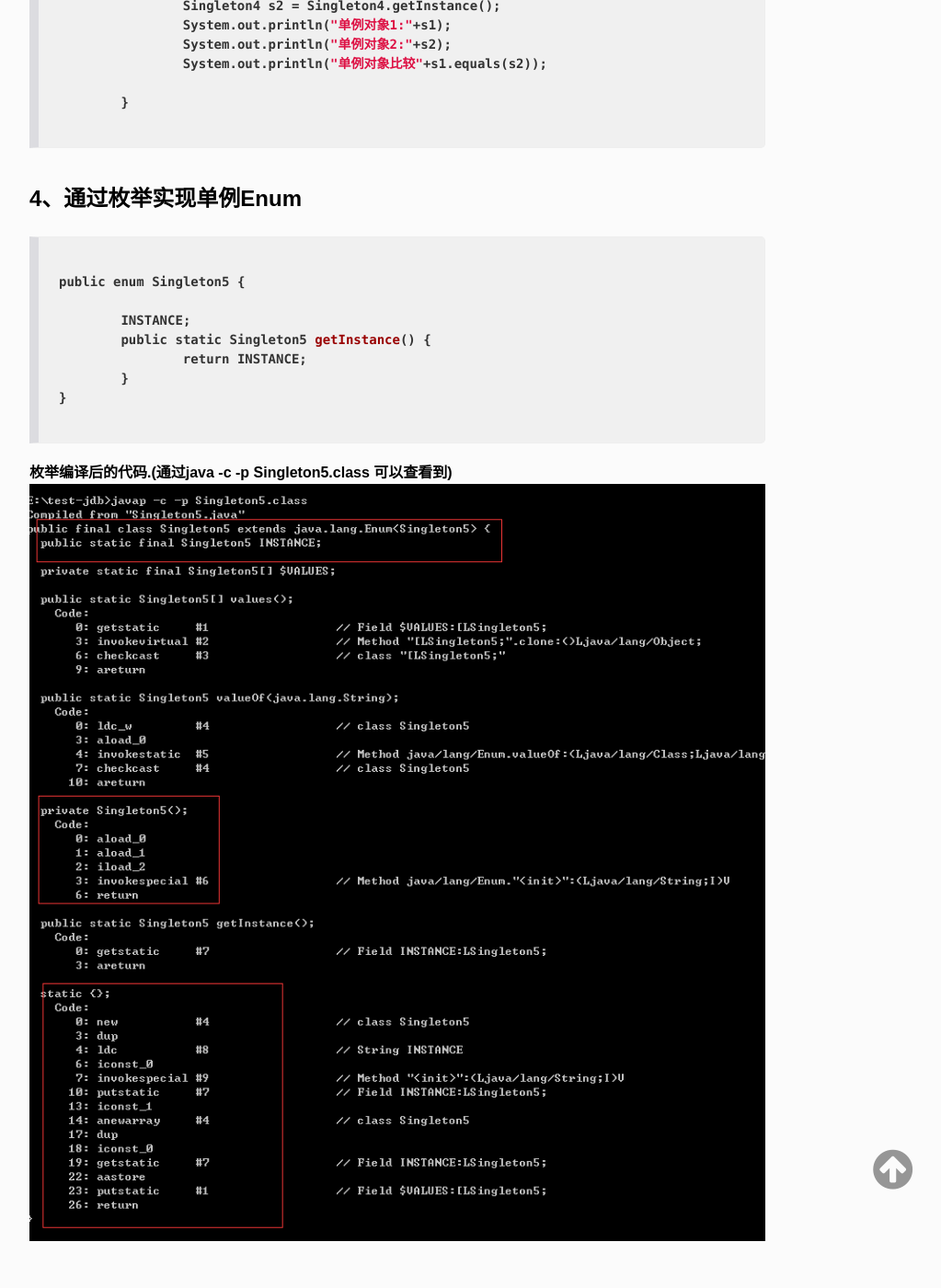
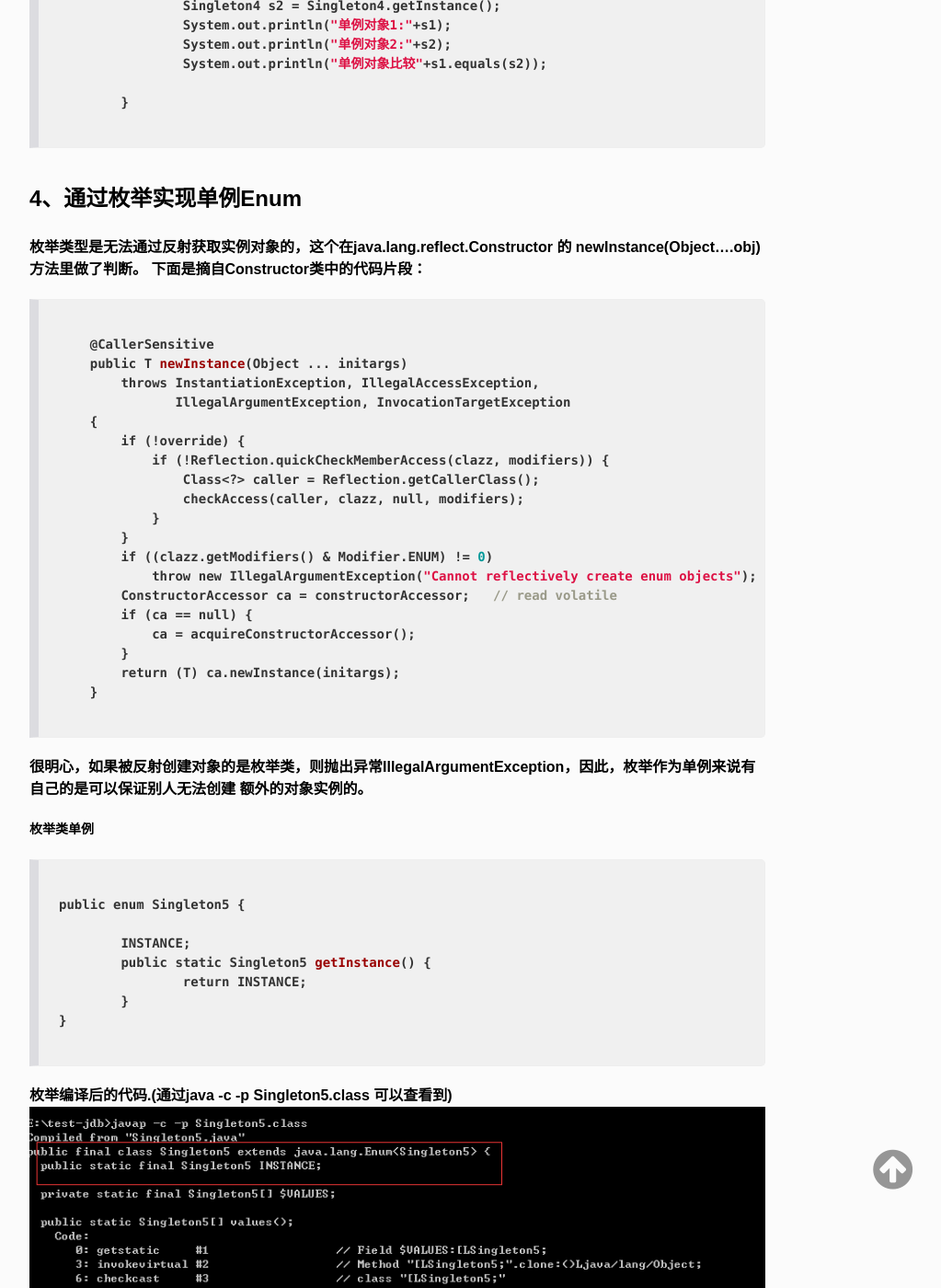
Before and after one commit to ywendy/ywendy.github.io, a Jekyll site: the page built from _posts/2015-10-29-patterns-singleton-1.md, in a window 1280 px wide and 1400 px high, scrolled down 3792 px. Shown: the whole window at 92% size, without its empty margins (208-1231 px from the left). Built offline with Jekyll 4.4.1, drawn with Linux system fonts in a browser that asks for light colours; nearby versions of some CDN libraries; Markdown is read by kramdown in place of the engine named in the settings; comment, search, counter and statistics services are not loaded.

Commit message:
三东方闪电

````diff
--- a/_posts/2015-10-29-patterns-singleton-1.md
+++ b/_posts/2015-10-29-patterns-singleton-1.md
@@ -160,7 +160,35 @@ public class Singleton4 {
 
 ```
 ###4、通过枚举实现单例Enum
+枚举类型是无法通过反射获取实例对象的，这个在java.lang.reflect.Constructor 的
+newInstance(Object....obj) 方法里做了判断。
+下面是摘自Constructor类中的代码片段：
+```java
 
+    @CallerSensitive
+    public T newInstance(Object ... initargs)
+        throws InstantiationException, IllegalAccessException,
+               IllegalArgumentException, InvocationTargetException
+    {
+        if (!override) {
+            if (!Reflection.quickCheckMemberAccess(clazz, modifiers)) {
+                Class<?> caller = Reflection.getCallerClass();
+                checkAccess(caller, clazz, null, modifiers);
+            }
+        }
+        if ((clazz.getModifiers() & Modifier.ENUM) != 0)
+            throw new IllegalArgumentException("Cannot reflectively create enum objects");
+        ConstructorAccessor ca = constructorAccessor;   // read volatile
+        if (ca == null) {
+            ca = acquireConstructorAccessor();
+        }
+        return (T) ca.newInstance(initargs);
+    }
+
+```
+很明心，如果被反射创建对象的是枚举类，则抛出异常IllegalArgumentException，因此，枚举作为单例来说有自己的是可以保证别人无法创建
+额外的对象实例的。
+#####枚举类单例
 ```java
 
 public enum Singleton5 {
````
